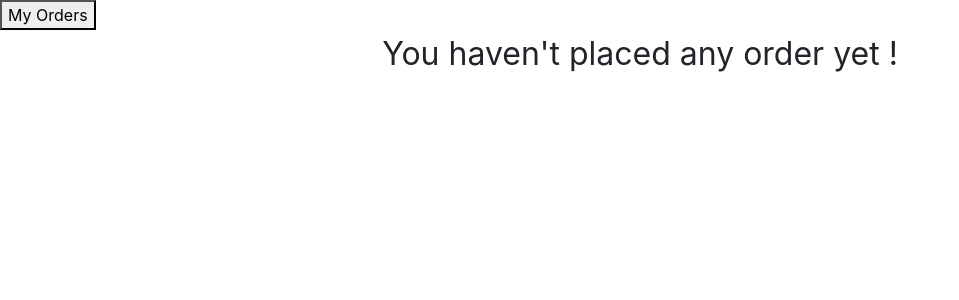
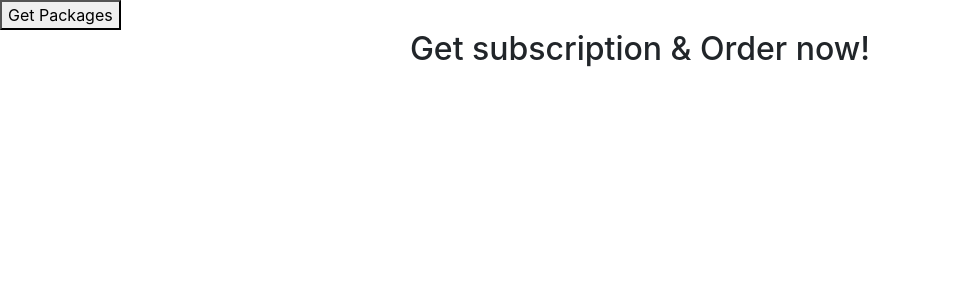
Before and after one commit to sahilyadav151299/MyBook, an Angular app in the folder frontend/: page / in a window 1280 px wide. Shown: the top 300 px of the page, without its empty margins (0-959 px from the left). Built offline with nearby package versions, Linux system fonts and the light colour scheme.

Commit message:
Package functionality restored

```diff
--- a/frontend/src/app/app.component.html
+++ b/frontend/src/app/app.component.html
@@ -1,2 +1,2 @@
-<app-orders></app-orders>
-<!-- <app-package-data></app-package-data> -->
+<!-- <app-orders></app-orders> -->
+<app-package-data></app-package-data>
```
Also changed, not shown: 2 other files (tests, documents, lock files or other folders).
